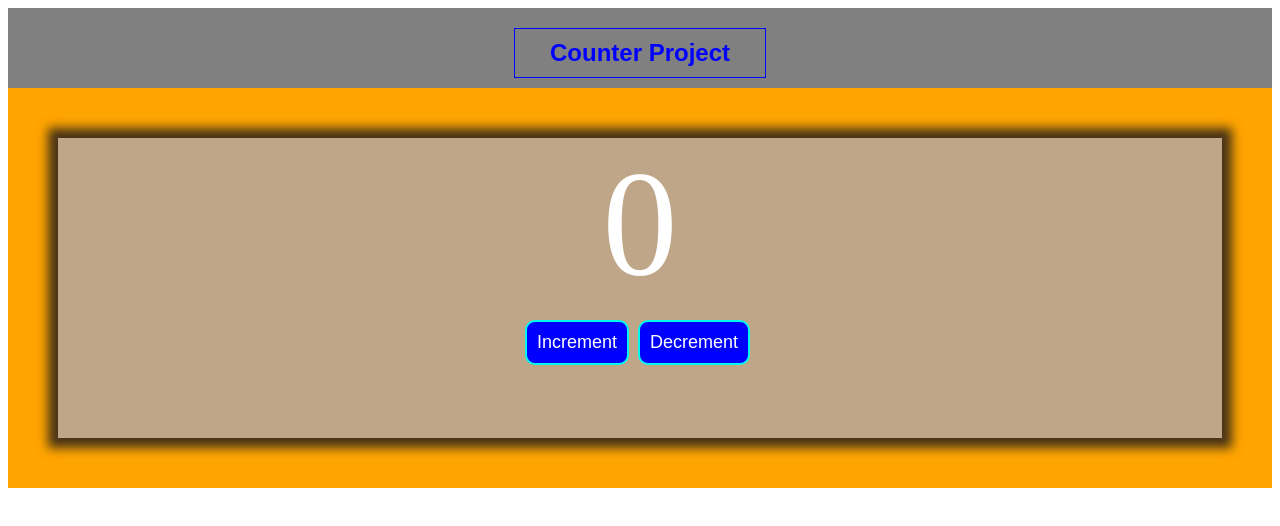
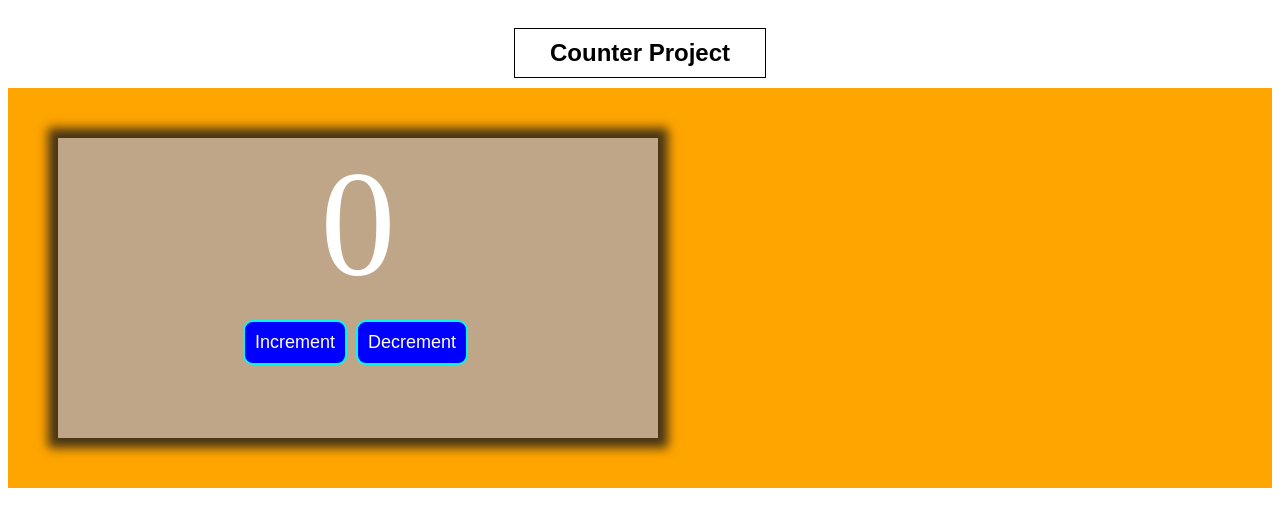
Before and after one commit to maryakinyi/counter-js, a plain HTML site: page index.html in a window 1280 px wide. Drawn offline with Linux system fonts and the light colour scheme.

Commit message:
Update styles.css

```diff
--- a/styles.css
+++ b/styles.css
@@ -1,5 +1,5 @@
 .project-6-page-wrapper{
-    background-color: grey;
+
     display: flex;
     justify-content: center;
     align-content: center;
@@ -12,7 +12,7 @@
     margin-bottom: 10px;
     border: 1px solid;
     text-align: center;
-    color: blue;
+    color: black;
     font-family:sans-serif;
   }
 
@@ -24,7 +24,7 @@
   }
 
   .counter-box-wrapper{
-    width: auto;
+    width: 600px;
     margin: 50px;
     height: 300px;
     background-color: rgb(192, 166, 137);
```
